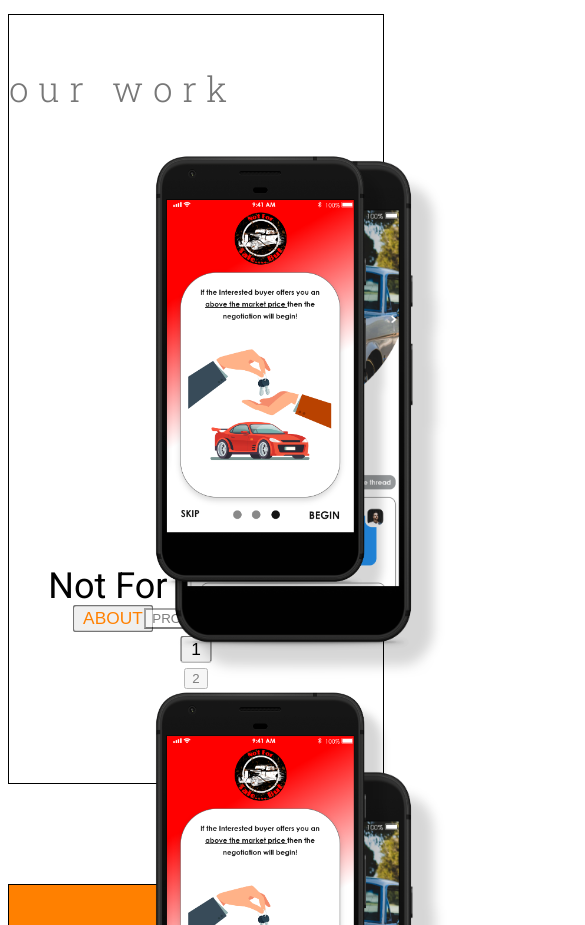
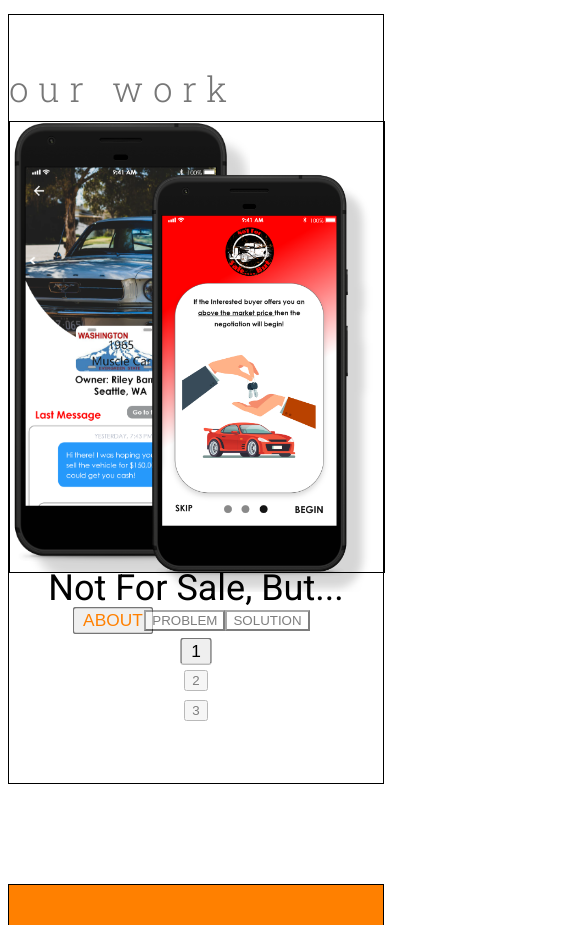
Before and after one commit to katrinajoyceb/responsiveccaw, an Angular app: page / in a window 390 px wide. Shown: the part 3980-4905 px from the top of the page, 585 px wide, since content can reach past the window. Built offline with nearby package versions, Linux system fonts and the light colour scheme; what angular-bootstrap-md would draw is missing.

Commit message:
formatted mobile version of portfolio

```diff
--- a/src/app/portfolio/portfolio.component.html
+++ b/src/app/portfolio/portfolio.component.html
@@ -18,8 +18,19 @@
             <div class="col-md column">
                 <div class="wireframes">
                     <div class="devices" [ngClass]="myClass">
-                        <div class="device1"></div>
-                        <div class="device2"></div>
+
+                        <div class="row">
+                            <div class="col-md"></div>
+                            <div class="col-md">
+                                <div class="device1" ></div>
+                            </div>
+
+                            <div class="col-md">
+                                <div class="device2"></div>
+                            </div>
+                            <div class="col-md"></div>
+                        </div>
+
                     </div>
                 </div>
             </div>
--- a/src/app/portfolio/portfolio.component.scss
+++ b/src/app/portfolio/portfolio.component.scss
@@ -11,77 +11,109 @@
     .wireframes{
         width: 100%;
         height: 450px;
+        border: 1px solid black;
 
         .nfsbdiv{
 
             .device1{
-                // @include textposition(102px, 277px);
-                width: 590px;
-                height: 100%;
+                width: 240px;
+                height: 450px;
                 position: absolute;
                 z-index: 1;
                 background-image:url('src/images/portfolio/nfsbdetail.png');
-                background-size: 610px;
-                @include fadeIn();
+                background-size: auto 550px;
+                background-position: -145px -35px;
+                text-align: center;
             }
 
             .device2 {
-                // @include textposition(210px, 503px);
-                width: 500px;
-                height: 100%;
+                width: 230px;
+                height: 420px;
                 position: absolute;
                 z-index: 1;
                 background-image:url('src/images/portfolio/nfsbonboarding.png');
-                background-size: 535px;
-                @include fadeIn();
+                background-size: auto 500px;
+                background-position: -130px -30px;
+                // @include fadeIn();
+
+                 @include xs{
+                     @include textposition(50px, 135px);
+                 }
+
+                 @include xl{
+                     @include textposition(50px, 0px);
+                 }
             }
         }
 
         .llanodiv{
             .device1{
-                // @include textposition(102px, 247px);
-                width: 570px;
-                height: 100%;
-               background-image:url('src/images/portfolio/llanodesktop.png');
+
+                width: 525px;
+                height: 450px;
                 position: absolute;
                 z-index: 1;
-                @include fadeIn();
-                background-size: 570px;
+                background-image:url('src/images/portfolio/llanodesktop.png');
+                background-size: auto 550px;
+                background-position: -20px -65px;
+                text-align: center;
+                @include xs{
+                    @include textposition(0px, 50px);
+                }
+
+                @include xl{
+                    @include textposition(0px, -150px);
+                }
             }
 
             .device2 {
-                // @include textposition(280px, 473px);
-                width: 450px;
-                height: 100%;
+
+                width: 360px;
+                height: 260px;
                 position: absolute;
                 z-index: 1;
                 background-image:url('src/images/portfolio/llanoipad.png');
-                background-size: 450px;
-                @include fadeIn();
+                background-size: auto 420px;
+                background-position: -40px -90px;
+
+                 @include xs{
+                     @include textposition(200px, 0px);
+                 }
+
+                 @include xl{
+                     @include textposition(200px, -80px);
+                 }
             }
         }
 
         .farmingdiv{
-            .device1{
-                // @include textposition(102px, 277px);
-                width: 570px;
-                height: 100%;
+             .device1{
+                width: 245px;
+                height: 450px;
                 position: absolute;
                 z-index: 1;
                 background-image:url('src/images/portfolio/map.png');
-                background-size: 570px;
-                @include fadeIn();
+                background-size: auto 520px;
+                background-position: -145px -35px;
+                text-align: center;
             }
 
             .device2 {
-                // @include textposition(210px, 503px);
-                width: 500px;
-                height: 100%;
+                width: 210px;
+                height: 410px;
                 position: absolute;
                 z-index: 1;
                 background-image:url('src/images/portfolio/farms.png');
-                background-size: 500px;
-                @include fadeIn();
+                background-size: auto 450px;
+                background-position: -130px -30px;
+
+                 @include xs{
+                     @include textposition(70px, 145px);
+                 }
+
+                 @include xl{
+                     @include textposition(70px, 10px);
+                 }
             }
         }
     }
--- a/src/app/wireframes/wireframes.component.html
+++ b/src/app/wireframes/wireframes.component.html
@@ -1,6 +1,6 @@
 <div class="section">
     <div class="container">
-       <h1>gf</h1>
+       <h1>wire</h1>
     </div>
 
 
```
Also changed, not shown: src/app/about/about.component.ts (+0 -15 lines), src/app/contact/contact.component.scss (+0 -7 lines).
